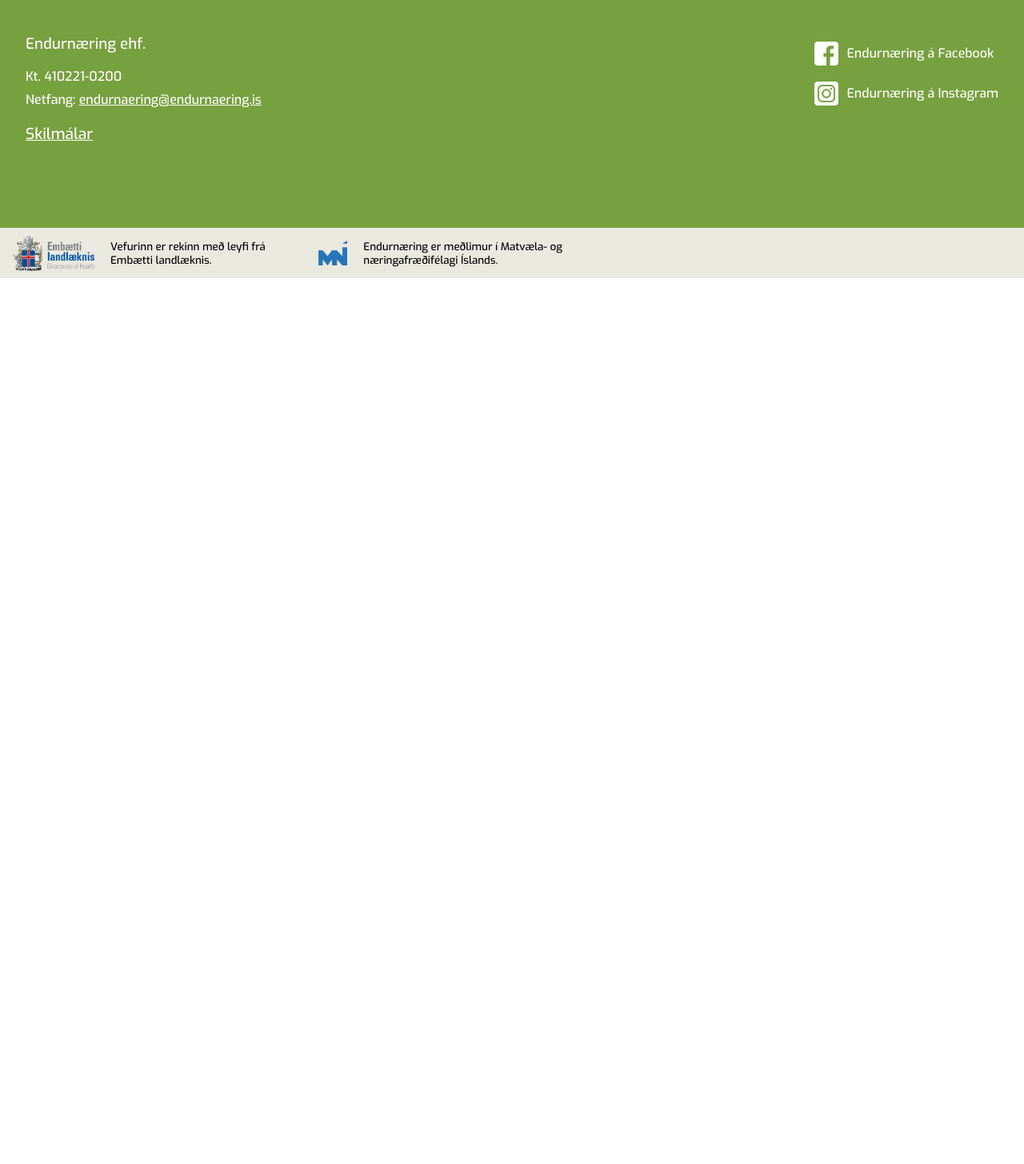
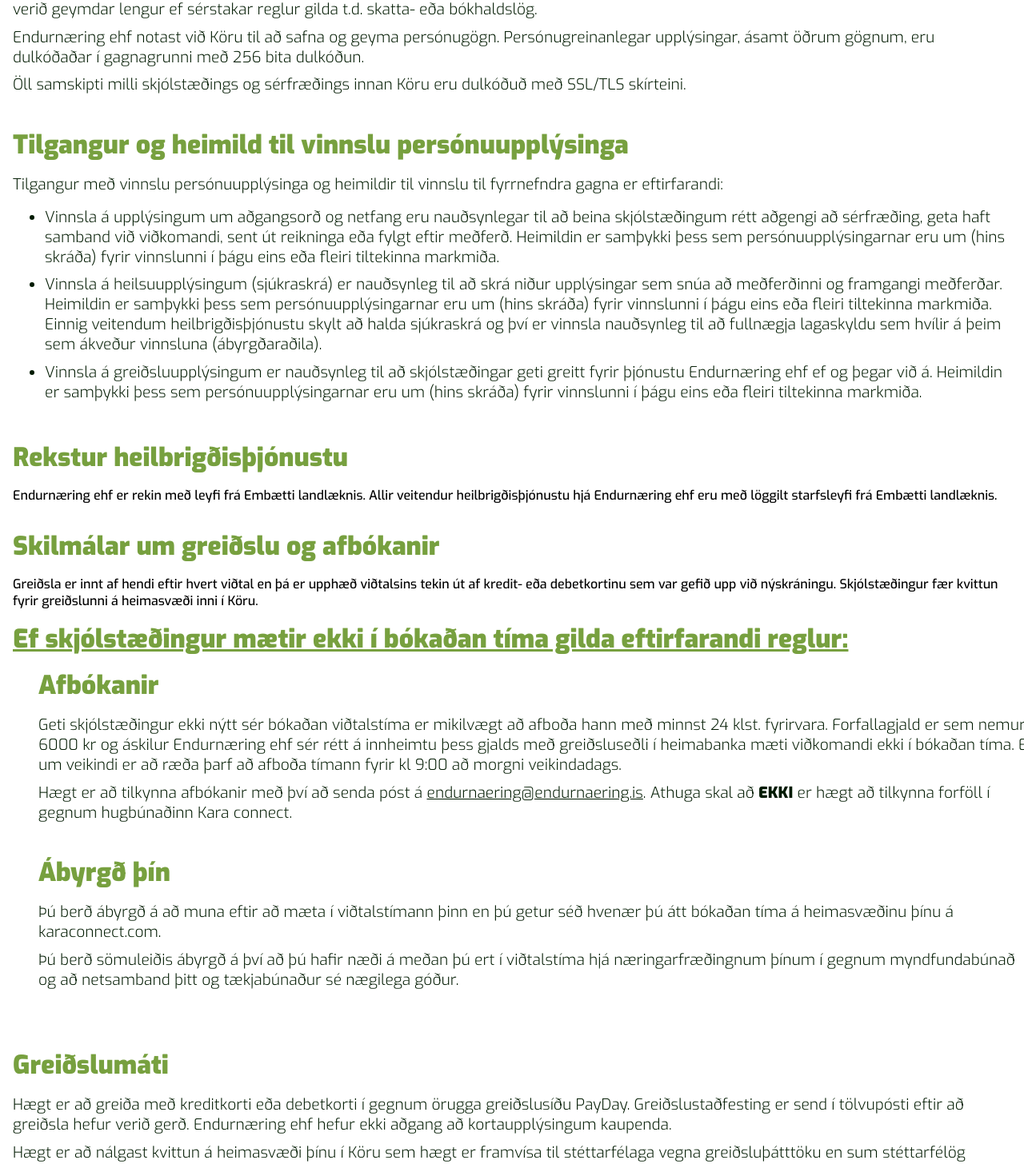
Before and after one commit to Oli-Ingi/Endurnaering, a Next.js app: page /skilmalar in a window 1280 px wide. Shown: the part 1331-2787 px from the top of the page at 80% size. Before the commit the page ends 1679 px from the top, so only its background shows below. Built offline with nearby package versions, Linux system fonts and the light colour scheme.

Commit message:
Skilmálar komnir v1

```diff
--- a/components/atoms/ArticleHeader/ArticleHeader.tsx
+++ b/components/atoms/ArticleHeader/ArticleHeader.tsx
@@ -7,13 +7,15 @@
     margin?: string;
     center?: boolean;
     lg?: boolean;
+    huge?: boolean;
     fader?: fadeType;
     fadeDelay?: number;
+    line?: boolean;
 }
 
 
 const ArticleHeader = styled.h2<Props>`
-    font-size: ${p => p.lg ? '4em' : '2em'};
+    font-size: ${p =>  p.huge ? '4em' : p.lg ? '2.5em' : '2em'};
     margin: ${p => p.margin ? p.margin : '0 0 1em 0'};
     color: ${p => p.theme.colors.primary};
     opacity: ${p => p.fader ? 0 : 1};
@@ -21,9 +23,10 @@
     ${p => p.fader && css`animation: ${fade(p.fader)} 1s forwards;`}
     animation-delay: ${p => p.fadeDelay || 0.5}s;
     ${p => p.center && css`text-align: center;`}
+    ${p => p.line && css`text-decoration: underline;`}
 
     @media screen and (max-width: 600px) {
-        font-size: ${p => p.lg ? '2.5em' : '1.5em'};
+        font-size: ${p => p.huge ? '2.5em' : p.lg ? '2em' : '1.5em'};
     }
 `
 
--- a/components/atoms/BulletList/BulletList.tsx
+++ b/components/atoms/BulletList/BulletList.tsx
@@ -10,9 +10,9 @@
 
 `
 
-const BulletList: React.FC<Props> = ({ items }) =>
+const BulletList: React.FC<Props> = ({ children }) =>
     <StList>
-        {items}
+        {children}
     </StList>
 
 
--- a/components/organisms/Intro/Intro.tsx
+++ b/components/organisms/Intro/Intro.tsx
@@ -43,7 +43,7 @@
 
 const Intro: React.FC<Props> = ({ title, subtitle, children }) =>
     <StCon>
-        <ArticleHeader lg margin="0" fader="right">{title}</ArticleHeader>
+        <ArticleHeader huge margin="0" fader="right">{title}</ArticleHeader>
         <Subheader lg margin='0' fader="right" fadeDelay={2}>{subtitle}</Subheader>
         <StLine delay={2} />
         <ArticleText lg fader="down" fadeDelay={3.2}>{children}</ArticleText>
--- a/components/organisms/SkilmalarArticle/SkilmalarArticle.tsx
+++ b/components/organisms/SkilmalarArticle/SkilmalarArticle.tsx
@@ -1,21 +1,26 @@
 import React from 'react'
-import styled from 'styled-components'
+import styled, { css } from 'styled-components'
 import ArticleHeader from '../../atoms/ArticleHeader/ArticleHeader'
 
 
 type Props = {
     lgHeader?: boolean;
     header: string;
+    lineHeader?: boolean;
+    inner?: boolean;
+    marginTop?: boolean;
 }
 
-const StArticle = styled.div`
+const StArticle = styled.div<{ inner?: boolean, marginTop?: boolean }>`
     width: 100%;
-    margin: 1em 0;
+    margin: ${p => p.inner ? ' 1em 0 1em 2em' : '1em 0'};
+
+    ${p => p.marginTop && css`margin-top: 3em;`}
 `
 
-const SkilmalarArticle: React.FC<Props> = ({ header, lgHeader, children }) =>
-    <StArticle>
-        <ArticleHeader lg={lgHeader} margin="0 0 0.5em 0">{header}</ArticleHeader>
+const SkilmalarArticle: React.FC<Props> = ({ header, lgHeader, children, lineHeader, inner, marginTop }) =>
+    <StArticle inner={inner} marginTop={marginTop}>
+        <ArticleHeader lg={lgHeader} line={lineHeader} margin="0 0 0.5em 0">{header}</ArticleHeader>
         {children}
     </StArticle>
 
--- a/components/templates/Home.tsx
+++ b/components/templates/Home.tsx
@@ -70,8 +70,8 @@
             </Wrapper>
         </StBg>
         <Wrapper fWrap>
-            <BookInterview {...bookInterviewArticle} margin="0 1em" />
-            <Article {...lastArticle} margin='0 1em'>
+            <BookInterview {...bookInterviewArticle} margin="0" />
+            <Article {...lastArticle} margin='0'>
                 <InterviewButton margin='1em 0' attend />
             </Article>
         </Wrapper>
--- a/pages/skilmalar.js
+++ b/pages/skilmalar.js
@@ -7,6 +7,7 @@
 import TextLink from '../components/atoms/TextLink/TextLink'
 import SkilmalarArticle from '../components/organisms/SkilmalarArticle/SkilmalarArticle'
 import BulletList from '../components/atoms/BulletList/BulletList'
+import ArticleHeader from '../components/atoms/ArticleHeader/ArticleHeader'
 
 const Skilmalar = ({}) =>
     <>
@@ -19,7 +20,7 @@
             <link href="https://fonts.googleapis.com/css2?family=Exo:wght@300;500;600;900&display=swap" rel="stylesheet"></link>
         </Head>
         <SkilmalarTemplate>
-            <SkilmalarArticle header="Skilmálar Endurnæringar ehf.">
+            <SkilmalarArticle header="Skilmálar Endurnæringar ehf." lgHeader>
                 <ArticleText>
                     Þjónusta Endurnæring ehf. er háð eftirfarandi skilmálum.
                     Þegar þú notar vefsíðuna eða kaupir þjónustu samþykkir þú þessa skilmála, vinsamlegast lestu vel yfir þá.
@@ -45,7 +46,7 @@
                     Persónugögn eru gögn sem hægt er að tengja við einstaklinga. Endurnæring ehf. safnar og vinnur eftirfarandi persónugögn sem hægt er að tengja við þig:
                 </ArticleText>
                 <BulletList>
-                    <li>
+                    <ArticleText as="li">
                         <span>Upplýsingar um þig (Aðgangsupplýsingar) fela í sér eftirfarandi upplýsingar:</span>
                         <BulletList>
                             <li>Nafn</li>
@@ -55,19 +56,19 @@
                             <li>Kennitala</li>
                             <li>Upplýsingar um tengilið einstaklings í þjónustu ef við á (nafn, sími, heimilisfang), t.d. forráðamaður eða maki</li>
                         </BulletList>
-                    </li>
-                    <li>
+                    </ArticleText>
+                    <ArticleText as="li">
                         <b>Heilbrigðisupplýsingar (sjúkraskrá).</b> Samkvæmt lögum um sjúkraskrár nr. 55/2009 skal heilbrigðisstarfsmaður
                         sem fær sjúkling til meðferðar halda sjúkraskrá.
                         Heilbrigðisupplýsingar eru upplýsingar sem verða til við meðferð sjúklings og heilbrigðisstarfsmanns.
-                    </li>
-                    <li>
+                    </ArticleText>
+                    <ArticleText as="li">
                         <p><b>Greiðsluupplýsingar.</b> Endurnæring ehf. sér hvorki um né geymir kortaupplýsingar hjá sér.</p>
                         <BulletList>
                             <li>Kortaupplýsingar sem settar eru inn í hugbúnað Köru eru hýstar hjá greiðsluveitunni Stripe.</li>
                             <li><b>Greiðslur fara fram með kreditkorti eða debetkorti og fara allar kortafærslur fram í gegnum örugga greiðslusíðu.</b></li>
                         </BulletList>
-                    </li>
+                    </ArticleText>
                 </BulletList>
             </SkilmalarArticle>
             <SkilmalarArticle header="Meðhöndlun á persónugögnum">
@@ -92,21 +93,72 @@
                     Tilgangur með vinnslu persónuupplýsinga og heimildir til vinnslu til fyrrnefndra gagna er eftirfarandi:
                 </ArticleText>
                 <BulletList>
-                    <li>
+                    <ArticleText as="li">
                         Vinnsla á upplýsingum um aðgangsorð og netfang eru nauðsynlegar til að beina skjólstæðingum rétt aðgengi að sérfræðing,
                         geta haft samband við viðkomandi, sent út reikninga eða fylgt eftir meðferð.
                         Heimildin er samþykki þess sem persónuupplýsingarnar eru um (hins skráða) fyrir vinnslunni í þágu eins eða fleiri tiltekinna markmiða.
-                    </li>
-                    <li>
+                    </ArticleText>
+                    <ArticleText as="li">
                         Vinnsla á heilsuupplýsingum (sjúkraskrá) er nauðsynleg til að skrá niður upplýsingar sem snúa að meðferðinni og framgangi meðferðar.
                         Heimildin er samþykki þess sem persónuupplýsingarnar eru um (hins skráða) fyrir vinnslunni í þágu eins eða fleiri tiltekinna markmiða.
                         Einnig veitendum heilbrigðisþjónustu skylt að halda sjúkraskrá og því er vinnsla nauðsynleg til að fullnægja lagaskyldu sem hvílir á þeim sem ákveður vinnsluna (ábyrgðaraðila).
-                    </li>
-                    <li>
+                    </ArticleText>
+                    <ArticleText as="li">
                         Vinnsla á greiðsluupplýsingum er nauðsynleg til að skjólstæðingar geti greitt fyrir þjónustu Endurnæring ehf ef og þegar við á.
                         Heimildin er samþykki þess sem persónuupplýsingarnar eru um (hins skráða) fyrir vinnslunni í þágu eins eða fleiri tiltekinna markmiða.
-                    </li>
+                    </ArticleText>
                 </BulletList>
+            </SkilmalarArticle>
+            <SkilmalarArticle header="Rekstur heilbrigðisþjónustu">
+                Endurnæring ehf er rekin með leyfi frá Embætti landlæknis. Allir veitendur heilbrigðisþjónustu hjá Endurnæring ehf eru með löggilt starfsleyfi frá Embætti landlæknis.
+            </SkilmalarArticle>
+            <SkilmalarArticle header="Skilmálar um greiðslu og afbókanir">
+                Greiðsla er innt af hendi eftir hvert viðtal en þá er upphæð viðtalsins tekin út af kredit- eða debetkortinu sem var gefið upp við nýskráningu.
+                Skjólstæðingur fær kvittun fyrir greiðslunni á heimasvæði inni í Köru.
+            </SkilmalarArticle>
+            <ArticleHeader line margin="1em 0 0 0">
+                Ef skjólstæðingur mætir ekki í bókaðan tíma gilda eftirfarandi reglur:
+            </ArticleHeader>
+            <SkilmalarArticle header="Afbókanir" inner>
+                <ArticleText>
+                    Geti skjólstæðingur ekki nýtt sér bókaðan viðtalstíma er mikilvægt að afboða hann með minnst 24 klst. fyrirvara.
+                    Forfallagjald er sem nemur 6000 kr og áskilur Endurnæring ehf sér rétt á innheimtu þess gjalds með greiðsluseðli í heimabanka mæti viðkomandi ekki í bókaðan tíma.
+                    Ef um veikindi er að ræða þarf að afboða tímann fyrir kl 9:00 að morgni veikindadags.
+                </ArticleText>
+                <ArticleText>
+                    Hægt er að tilkynna afbókanir með því að senda póst á <TextLink href="mailto:endurnaering@endurnaering.is">endurnaering@endurnaering.is</TextLink>.
+                    Athuga skal að <b>EKKI</b> er hægt að tilkynna forföll í gegnum hugbúnaðinn Kara connect.
+                </ArticleText>
+            </SkilmalarArticle>
+            <SkilmalarArticle header="Ábyrgð þín" inner>
+                <ArticleText>
+                    Þú berð ábyrgð á að muna eftir að mæta í viðtalstímann þinn en þú getur séð hvenær þú átt bókaðan tíma á heimasvæðinu þínu á karaconnect.com.
+                </ArticleText>
+                <ArticleText>
+                    Þú berð sömuleiðis ábyrgð á því að þú hafir næði á meðan þú ert í viðtalstíma hjá næringarfræðingnum þínum í gegnum myndfundabúnað
+                    og að netsamband þitt og tækjabúnaður sé nægilega góður.
+                </ArticleText>
+            </SkilmalarArticle>
+            <SkilmalarArticle header="Greiðslumáti" marginTop>
+                <ArticleText>
+                    Hægt er að greiða með kreditkorti eða debetkorti í gegnum örugga greiðslusíðu PayDay.
+                    Greiðslustaðfesting er send í tölvupósti eftir að greiðsla hefur verið gerð.
+                    Endurnæring ehf hefur ekki aðgang að kortaupplýsingum kaupenda.
+                </ArticleText>
+                <ArticleText>
+                    Hægt er að nálgast kvittun á heimasvæði þínu í Köru sem hægt er framvísa til stéttarfélaga
+                    vegna greiðsluþátttöku en sum stéttarfélög styrkja sína félagsmenn til að sækja veitta þjónustu.
+                </ArticleText>
+                <ArticleText>
+                    Mörg stéttarfélög taka þátt í kostnaði vegna þjónustu sem veitt ef af Endurnæring ehf .
+                    Kvittanir fyrir stéttafélög má finna á heimasvæði skjólstæðings.
+                </ArticleText>
+            </SkilmalarArticle>
+            <SkilmalarArticle header="Verð">
+                <ArticleText>
+                    Öll verð eru í íslenskum krónum og eru verð og upplýsingar um þjónustu birt með fyrirvara um innsláttarvillur.
+                    Við áskiljum okkur rétt til verðbreytinga án fyrirvara.
+                </ArticleText>
             </SkilmalarArticle>
         </SkilmalarTemplate>
     </>
```
Also changed, not shown: pages/index.js (+3 -21 lines).
